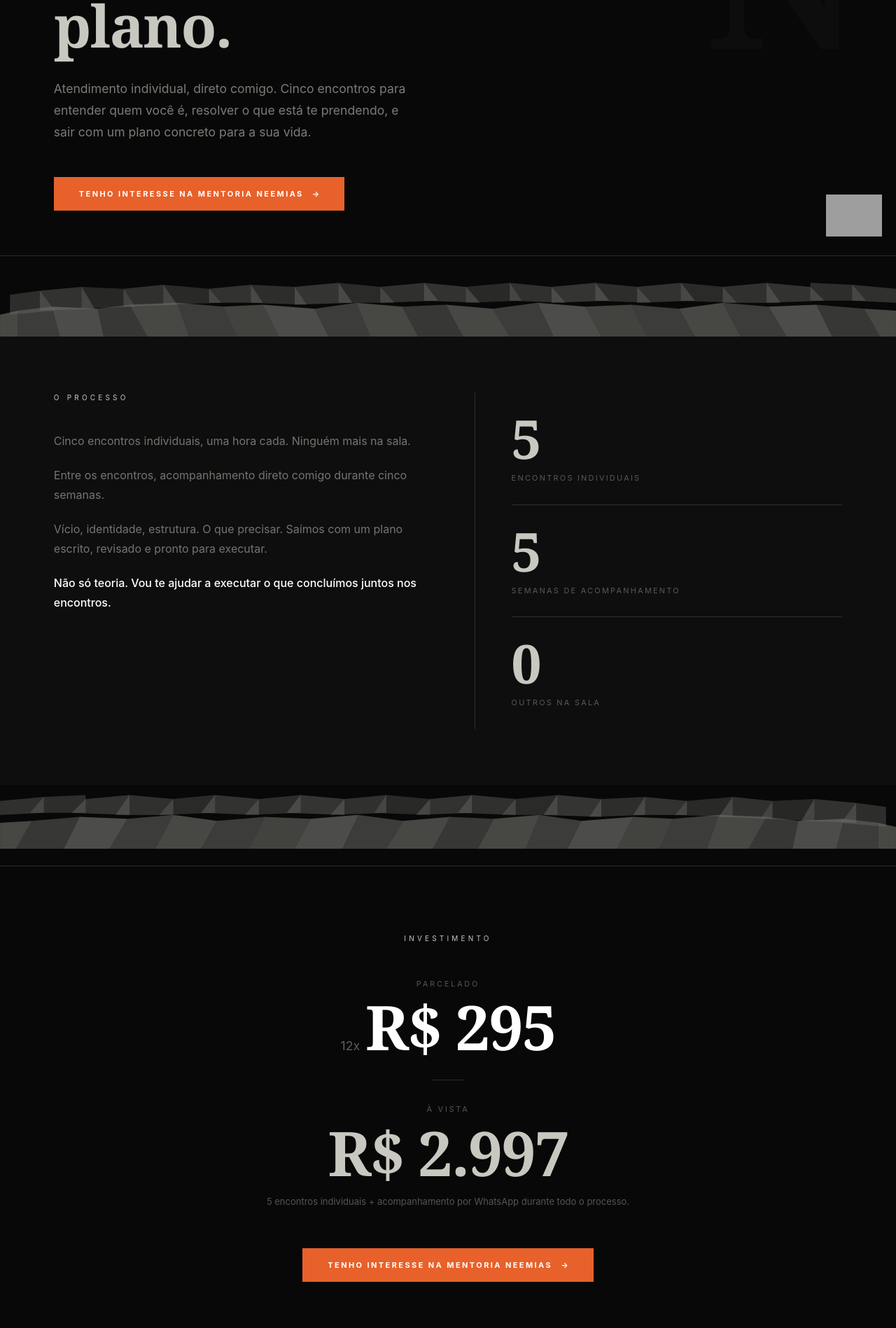
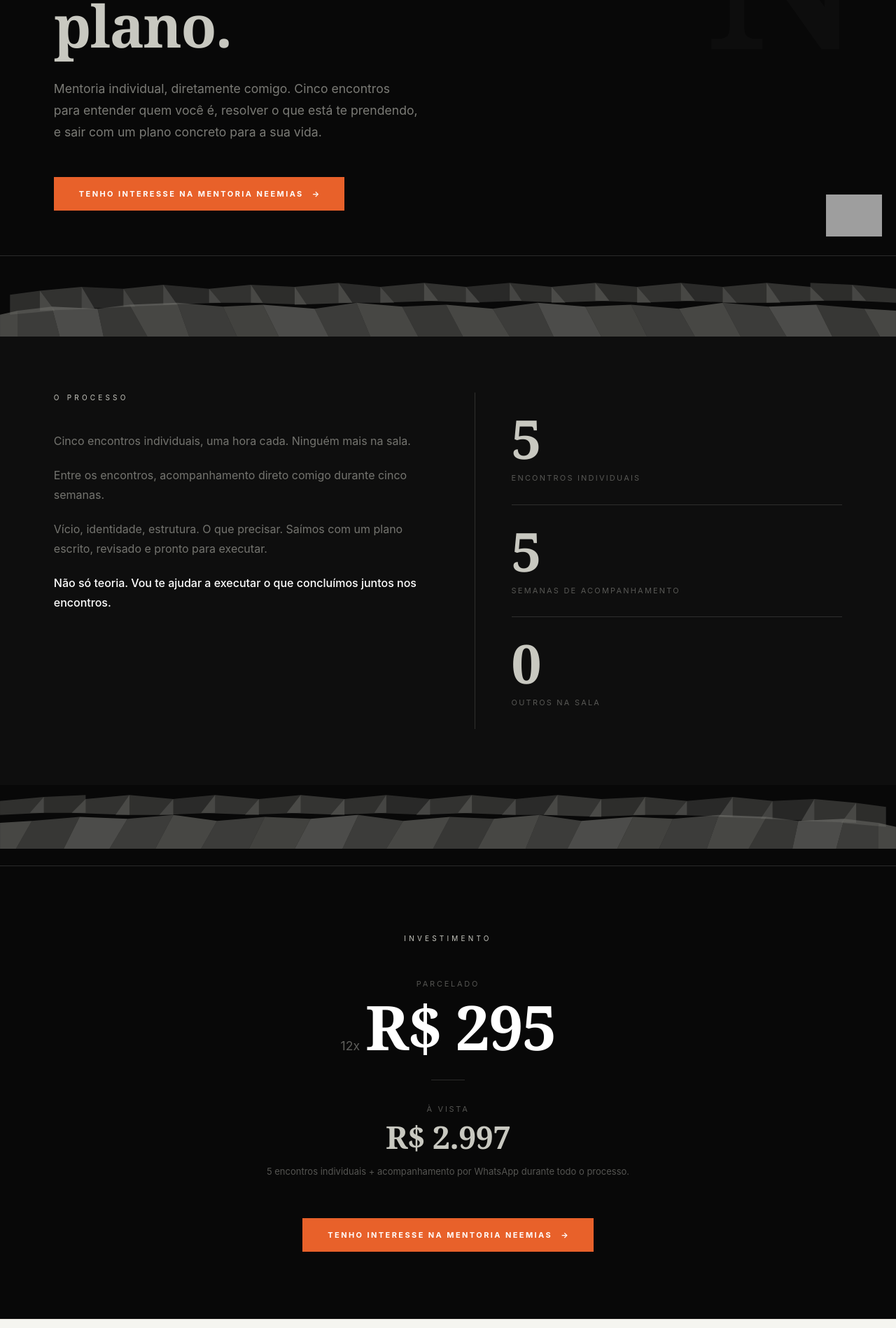
Before and after one commit to ocedro/ocedro2, a Next.js app: page /mentoria-neemias in a window 1280 px wide. Shown: the part 442-2340 px from the top of the page at 70% size. Built offline with nearby package versions, Linux system fonts and the light colour scheme; grey boxes are pictures that could not be loaded.

Commit message:
neemias: troca 'atendimento' por 'mentoria individual', reduz tamanho do valor à vista

```diff
--- a/app/mentoria-neemias/page.tsx
+++ b/app/mentoria-neemias/page.tsx
@@ -165,7 +165,7 @@ export default function NeemiasPage() {
             maxWidth: '520px',
             margin: '0 0 48px',
           }}>
-            Atendimento individual, direto comigo. Cinco encontros para entender quem você é, resolver o que está te prendendo, e sair com um plano concreto para a sua vida.
+            Mentoria individual, diretamente comigo. Cinco encontros para entender quem você é, resolver o que está te prendendo, e sair com um plano concreto para a sua vida.
           </p>
 
           <CtaButton href={WA_LINK}>
@@ -265,11 +265,11 @@ export default function NeemiasPage() {
         <div style={{ marginBottom: '16px' }}>
           <span style={{
             fontFamily: 'Georgia, serif',
-            fontSize: 'clamp(3rem, 7vw, 5.5rem)',
-            fontWeight: 700,
+            fontSize: 'clamp(1.8rem, 3.5vw, 2.8rem)',
+            fontWeight: 600,
             color: s.silver,
             lineHeight: 1,
-            letterSpacing: '-0.02em',
+            letterSpacing: '-0.01em',
           }}>R$ 2.997</span>
         </div>
 
```
